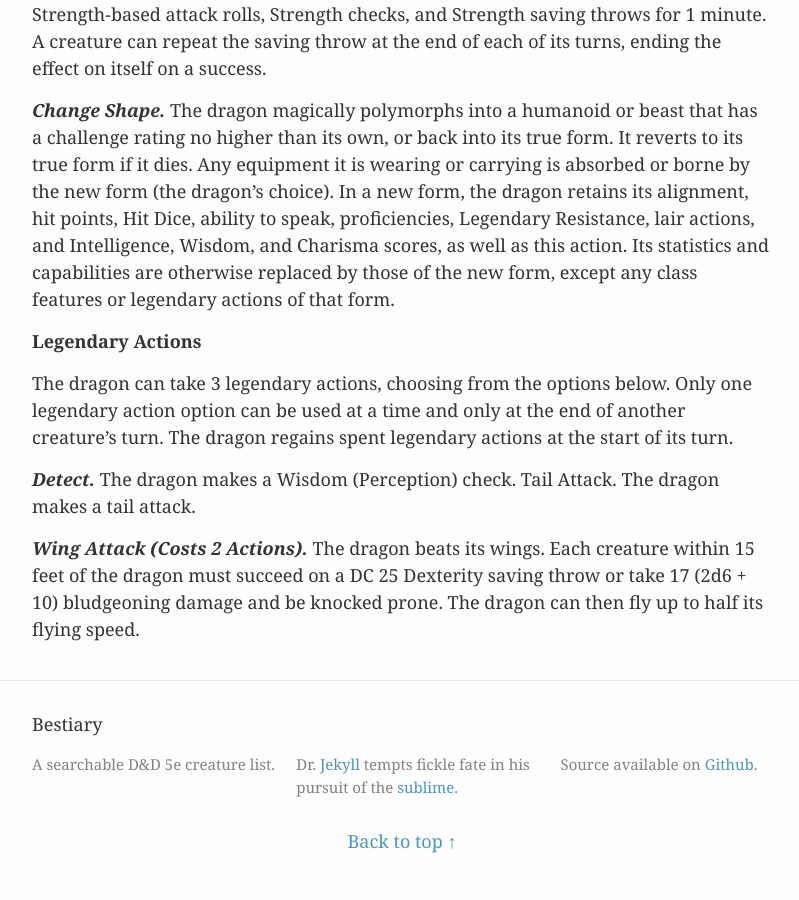
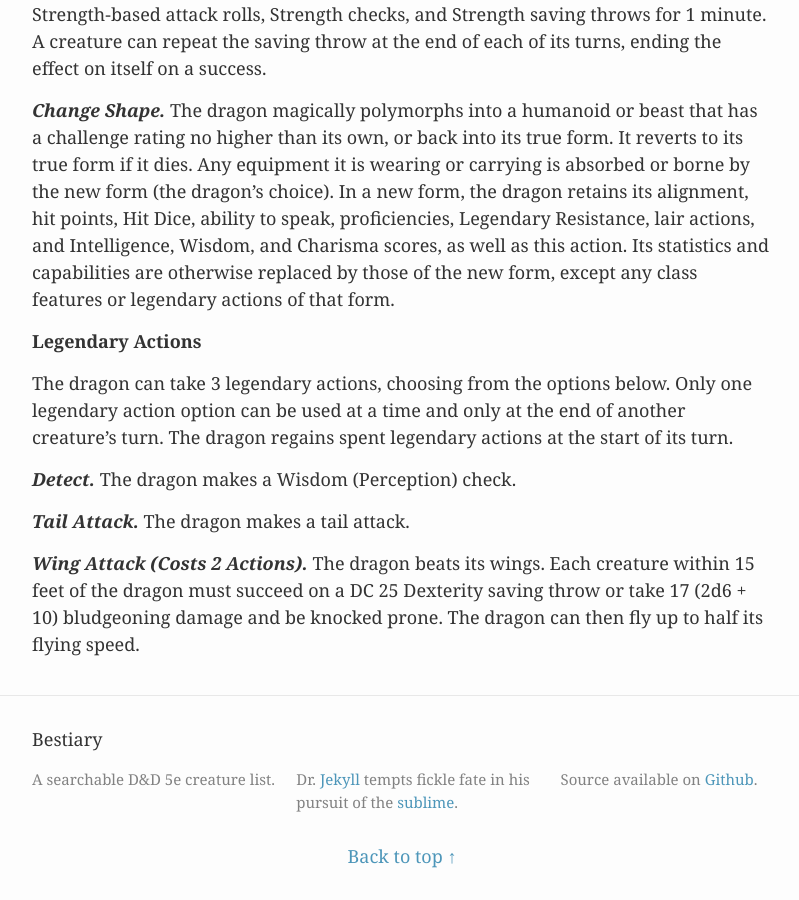
Before and after one commit to beaurancourt/bestiary, a Jekyll site: the page built from _posts/2016-02-29-ancient-gold-dragon.markdown, in a window 1280 px wide and 900 px high, scrolled down 1587 px. Shown: the whole window, without its empty margins (238-1037 px from the left). Built offline with Jekyll 4.4.1, drawn with Linux system fonts in a browser that asks for light colours.

```diff
--- a/_posts/2016-02-29-ancient-gold-dragon.markdown
+++ b/_posts/2016-02-29-ancient-gold-dragon.markdown
@@ -57,6 +57,8 @@ tags: [gargantuan, dragon, cr24]
 
 The dragon can take 3 legendary actions, choosing from the options below. Only one legendary action option can be used at a time and only at the end of another creature’s turn. The dragon regains spent legendary actions at the start of its turn.
 
-***Detect.*** The dragon makes a Wisdom (Perception) check. Tail Attack. The dragon makes a tail attack.
+***Detect.*** The dragon makes a Wisdom (Perception) check.
+
+***Tail Attack.*** The dragon makes a tail attack.
 
 ***Wing Attack (Costs 2 Actions).*** The dragon beats its wings. Each creature within 15 feet of the dragon must succeed on a DC 25 Dexterity saving throw or take 17 (2d6 + 10) bludgeoning damage and be knocked prone. The dragon can then fly up to half its flying speed.
```
